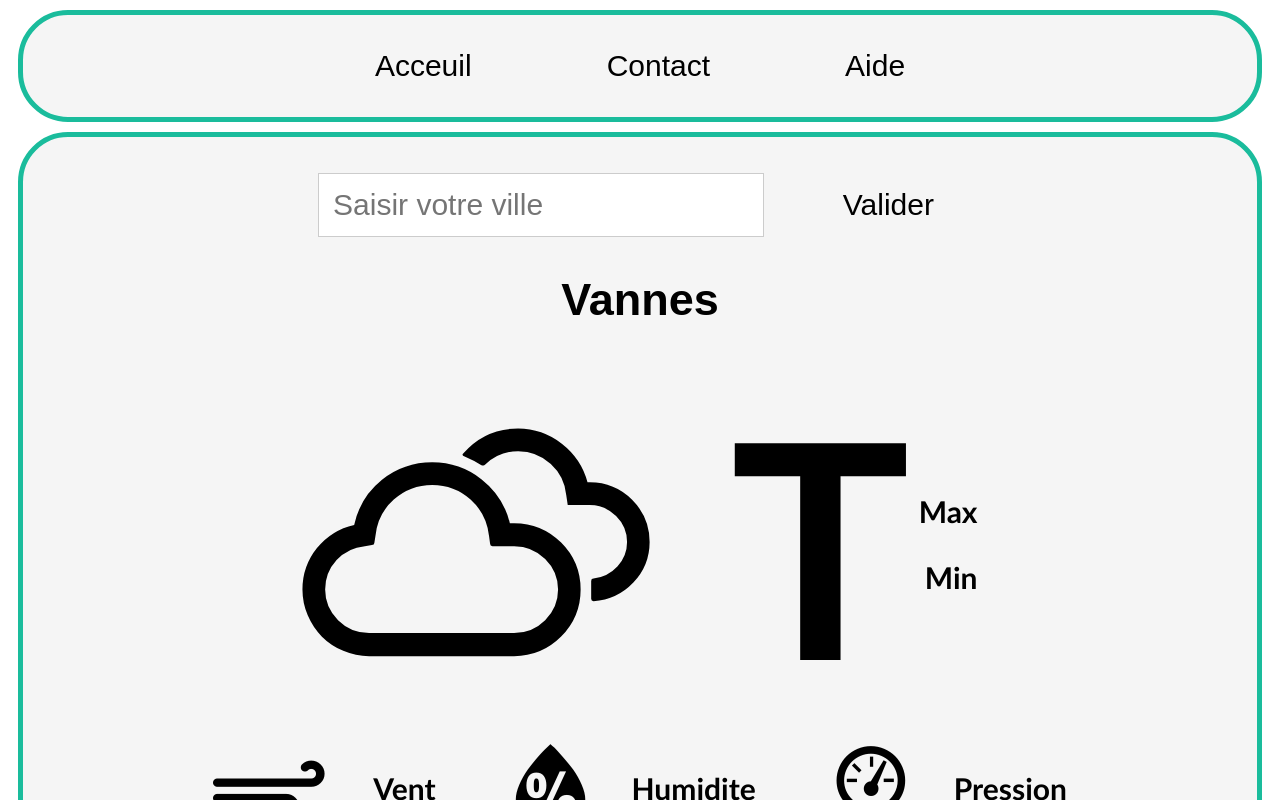
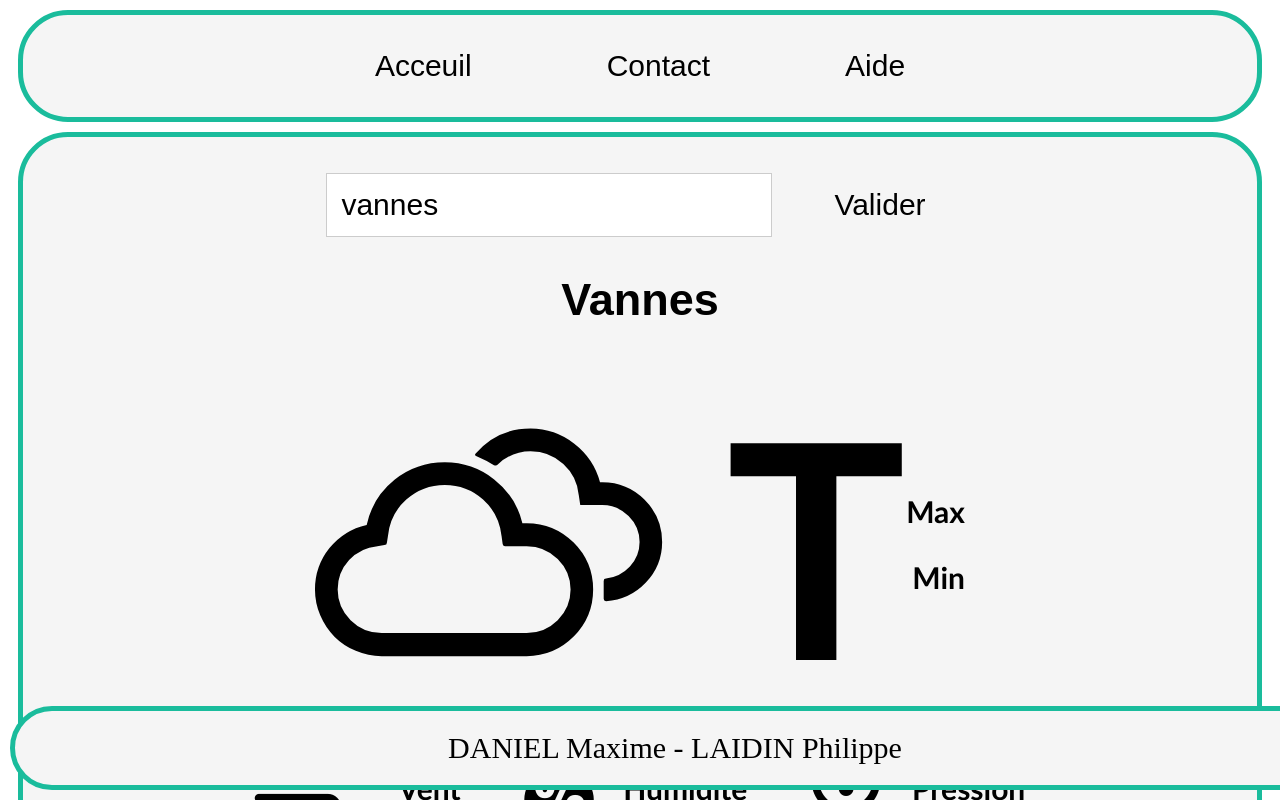
Before and after one commit to max-208/Weather-tp1-3, a plain HTML site: page src/index.html in a window 1280 px wide. Both pictures are taken after a click on the button "Acceuil". Shown: the top 800 px of the page. Drawn offline with Linux system fonts and the light colour scheme; no server answers.

Commit message:
ajout de changement dynamiques

```diff
--- a/src/css/stylesheet.css
+++ b/src/css/stylesheet.css
@@ -66,3 +66,11 @@
   margin: 0;
   padding: 14px;
 }
+
+.footer {
+  position: fixed;
+  left: 0;
+  bottom: 0;
+  width: 100%;
+  text-align: center;
+}
--- a/src/index.html
+++ b/src/index.html
@@ -13,40 +13,40 @@
     <body>
         <section class = "box">
             <nav>
-                <button class="btn">Acceuil</button>
-                <div class = 'separator'></div>
-                <button class="btn">Contact</button>
-                <div class = 'separator'></div>
-                <button class="btn">Aide</button>
+                <button class="btn" onclick="openHome()" >Acceuil</button>
+                <div class = "separator"></div>
+                <button class="btn" onclick="openContact()" >Contact</button>
+                <div class = "separator"></div>
+                <button class="btn" onclick="openHelp()" >Aide</button>
             </nav>
         </section>
 
-        <section class = "box">
-            <div class = 'parent' >
-                <div class = 'child'>
+        <section class = "box" id="main-container">
+            <div class = "parent" >
+                <div class = "child">
                     <input class="search" type="text" id="search" name ="searchbar" placeholder="Saisir votre ville ">
                 </div>
-                <div class = 'separator'></div>
-                <div class = 'child'>
+                <div class = "separator"></div>
+                <div class = "child">
                     <button class ="btn" type="button" id="confirm" name="button" onclick="searchCity()"> Valider </button>
                 </div>
             </div>
-            <div class = 'parent'>
+            <div class = "parent">
                 <h1 id="city">Vannes</h1>
             </div>
 
-            <div class = 'parent' >
-                <div class = 'child' style="text-align: left;">
+            <div class = "parent" >
+                <div class = "child" style="text-align: left;">
                     <i id="weather_icon" class="wi main-icon wi-owm-803"></i>
                 </div>
 
-                <div class = 'separator'></div>
+                <div class = "separator"></div>
 
-                <div class = 'child''  style="text-align: center;">
+                <div class = "child""  style="text-align: center;">
                     <p id="temperature" class="main-icon">T</h1>
                 </div>
 
-                <div class = 'child''>
+                <div class = "child"">
                     <div style="text-align:right">
                         <p id="temperature_max">Max</p></div>
                     <div style="text-align:right">
@@ -55,38 +55,37 @@
                 </div>
             </div>
 
-            <div class= 'parent' >
-                <div  class = 'child'>
+            <div class= "parent" >
+                <div  class = "child">
                     <i class="wi secondary-icon wi-strong-wind"></i>
                 </div>
-                <div class = 'small_separator'></div>
-                <div class = 'child'>
+                <div class = "small_separator"></div>
+                <div class = "child">
                     <p id="wind_speed"> Vent </p>
                 </div>
-                <div class = 'separator'></div>
-                <div class = 'child'>
+                <div class = "separator"></div>
+                <div class = "child">
                     <i class="wi secondary-icon wi-humidity"></i>
                 </div>
-                <div class = 'small_separator'></div>
-                <div class = 'child'>
+                <div class = "small_separator"></div>
+                <div class = "child">
                     <p id="humidity"> Humidite</p>
                 </div>
-                <div class = 'separator'></div>
-                <div class = 'child'>
+                <div class = "separator"></div>
+                <div class = "child">
                     <i class="wi secondary-icon wi-barometer"></i>
                 </div>
-                <div class = 'small_separator'></div>
-                <div class = 'child'>
+                <div class = "small_separator"></div>
+                <div class = "child">
                     <p id="pressure"> Pression <p></p>
                 </div>
             </div>
 
 
-            </section>
+        </section>
+            <section class = "box footer">
+            DANIEL Maxime - LAIDIN Philippe
+        </section>
 
-
-            <section class = "box">
-                DANIEL Maxime - LAIDIN Philippe
-            </section>
     </body>
 </html>
--- a/src/script.js
+++ b/src/script.js
@@ -16,7 +16,9 @@ help : aide
 */
 
 function openHome(){
-    document.getElementById("main-container").innerHTML="";
+    document.getElementById("main-container").innerHTML='<div class = "parent" ><div class = "child"><input class="search" type="text" id="search" name ="searchbar" placeholder="Saisir votre ville "></div><div class = "separator"></div><div class = "child"><button class ="btn" type="button" id="confirm" name="button" onclick="searchCity()"> Valider </button></div></div><div class = "parent"><h1 id="city">Vannes</h1> </div><div class = "parent" ><div class = "child" style="text-align: left;"><i id="weather_icon" class="wi main-icon wi-owm-803"></i></div><div class = "separator"></div><div class = "child""  style="text-align: center;"><p id="temperature" class="main-icon">T</h1></div><div class = "child""><div style="text-align:right"><p id="temperature_max">Max</p></div><div style="text-align:right"><p id="temperature_min">Min<p></p></div></div></div><div class= "parent" ><div  class = "child"><i class="wi secondary-icon wi-strong-wind"></i></div><div class = "small_separator"></div><div class = "child"><p id="wind_speed"> Vent </p></div><div class = "separator"></div><div class = "child"><i class="wi secondary-icon wi-humidity"></i></div><div class = "small_separator"></div><div class = "child"><p id="humidity"> Humidite</p></div><div class = "separator"></div><div class = "child"><i class="wi secondary-icon wi-barometer"></i></div><div class = "small_separator"></div><div class = "child"><p id="pressure"> Pression <p></p></div></div>';
+    document.getElementById("search").value = "vannes";
+    searchCity();
 }
 
 function openContact(){
```
